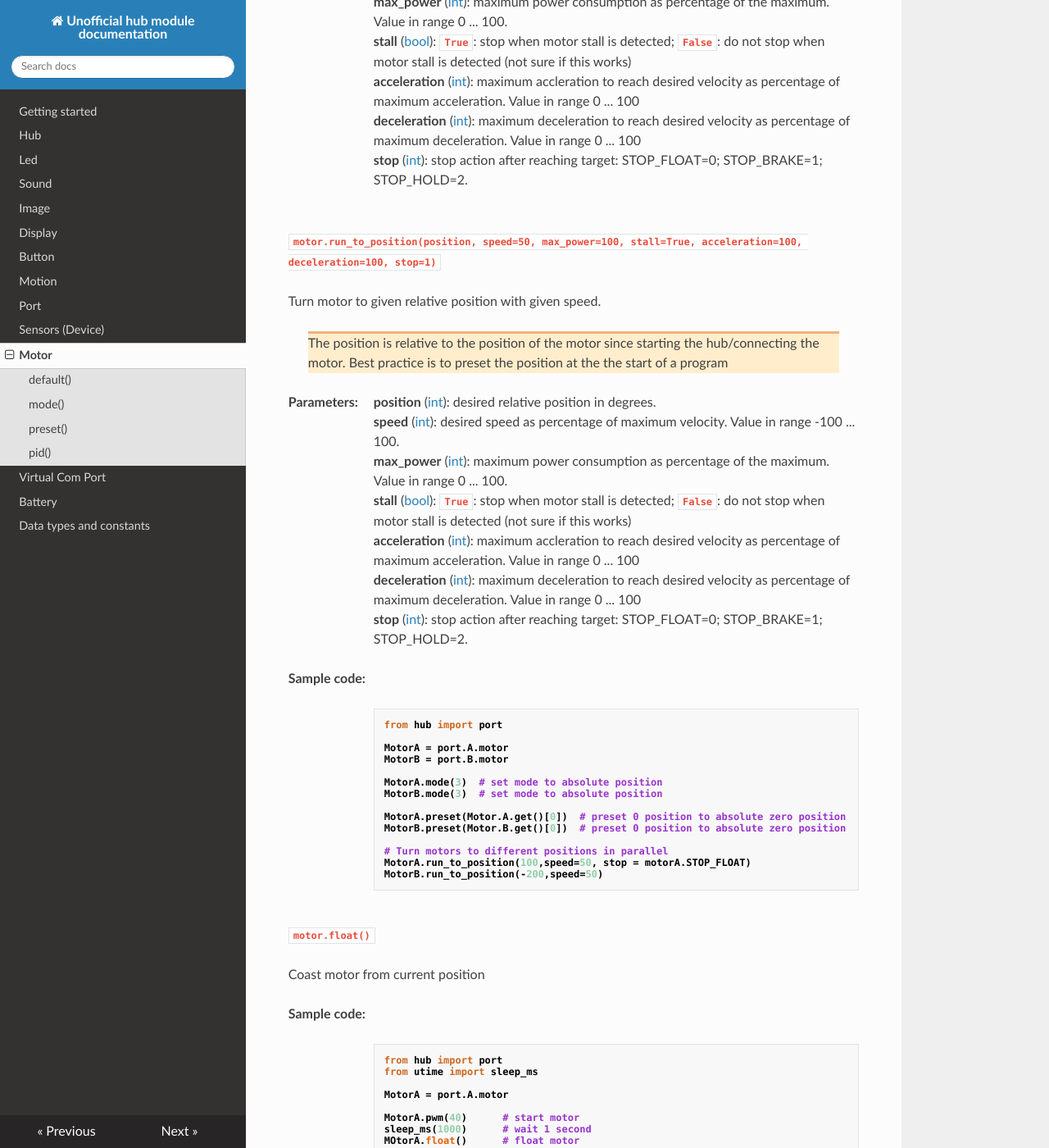
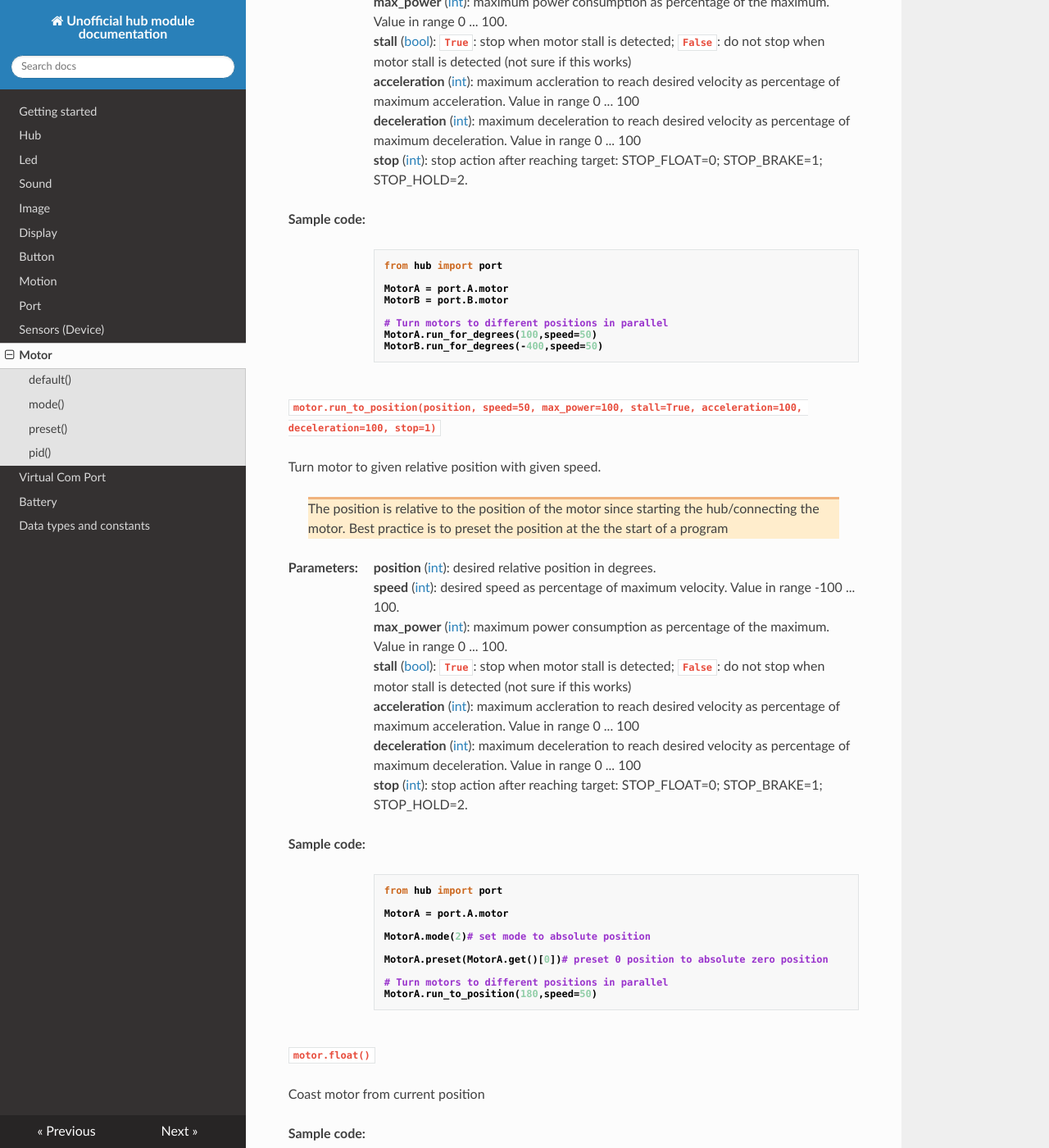
Before and after one commit to NStrijbosch/hub-module-notes, an MkDocs documentation site: the page built from docs/motors.md, in a window 1280 px wide and 1400 px high, scrolled down 5061 px. Shown: the whole window at 82% size. Built offline with MkDocs 1.6.1, drawn with Linux system fonts in a browser that asks for light colours; nearby versions of some CDN libraries; some of the changed text lies outside the part shown.

Commit message:
tested motors

````diff
--- a/docs/motors.md
+++ b/docs/motors.md
@@ -23,21 +23,21 @@
 
 __Returns:__
 
-*  current default settings. Only if no parameters are given.
+*  [dictionary](data_types.md#dictionary): list of current default motor settings
 
 __Sample code:__
 
 ``` python
 from hub import port
 
-MotorA = hub.port.A.motor
+MotorA = port.A.motor
 
 MotorA.default(max_power = 50, stop = 2) #set max power to 50 and stop action to hold
 print("default settings: " + str(MotorA.default()))
 ```
 
 ``` python
->>> TODO: add result
+>>> default settings: {'pid': (0, 0, 0), 'max_power': 50, 'speed': 0, 'stall': True, 'deceleration': 150, 'stop': 2, 'callback': None, 'acceleration': 100}
 ```
 
 ---
@@ -156,8 +156,8 @@
 ```
 
 ``` python
->>> Absolute position: -20
->>> Speed : 0 Relative position: 0
+>>> Absolute position: -2
+>>> Speed : 0 Relative position: 100
 ```
 
 # Actions
@@ -181,9 +181,9 @@
 
 MotorA = port.A.motor
 
-MotorA.pwm(40)      # start motor
-sleep_ms(1000)      # wait 1 second
-MOtorA.pwm(0)       # stop motor
+MotorA.pwm(40)    # start motor
+sleep_ms(1000)    # wait 1 second
+MotorA.pwm(0)     # stop motor
 ```
 
 ## run_at_speed()
@@ -256,6 +256,18 @@
 *  __deceleration__ ([int](data_types.md#int)): maximum deceleration to reach desired velocity as percentage of maximum deceleration. Value in range 0 ... 100
 *  __stop__ ([int](data_types.md#int)): stop action after reaching target: STOP_FLOAT=0; STOP_BRAKE=1; STOP_HOLD=2.
 
+__Sample code:__
+```python
+from hub import port
+
+MotorA = port.A.motor
+MotorB = port.B.motor
+
+# Turn motors to different positions in parallel
+MotorA.run_for_degrees(100,speed=50)
+MotorB.run_for_degrees(-400,speed=50)
+```
+
 ## run_to_position()
 
 `motor.run_to_position(position, speed=50, max_power=100, stall=True, acceleration=100, deceleration=100, stop=1)`
@@ -280,17 +292,13 @@
 from hub import port
 
 MotorA = port.A.motor
-MotorB = port.B.motor
 
-MotorA.mode(3)  # set mode to absolute position
-MotorB.mode(3)  # set mode to absolute position
+MotorA.mode(2)# set mode to absolute position
 
-MotorA.preset(Motor.A.get()[0])  # preset 0 position to absolute zero position
-MotorB.preset(Motor.B.get()[0])  # preset 0 position to absolute zero position
+MotorA.preset(MotorA.get()[0])# preset 0 position to absolute zero position
 
 # Turn motors to different positions in parallel
-MotorA.run_to_position(100,speed=50, stop = motorA.STOP_FLOAT)
-MotorB.run_to_position(-200,speed=50)
+MotorA.run_to_position(180,speed=50)
 ```
 
 ## float()
@@ -309,7 +317,7 @@
 
 MotorA.pwm(40)      # start motor
 sleep_ms(1000)      # wait 1 second
-MOtorA.float()      # float motor
+MotorA.float()      # float motor
 ```
 
 ## brake()
@@ -345,11 +353,11 @@
 
 MotorA = port.A.motor
 
-MotorA.pwm(40)      # start motor
-sleep_ms(1000)      # wait 1 second
-MotorA.hold()       # actively hold position
-sleep_ms(10000)     # wait 10 second active resistance should be noticable
-MotorA.float()      # float motor
+MotorA.pwm(40)     # start motor
+sleep_ms(1000)     # wait 1 second
+MotorA.hold()      # actively hold position
+sleep_ms(10000)    # wait 10 second active resistance should be noticable
+MotorA.float()     # float motor
 ```
 
 ## pair()
````
Also changed, not shown: other parts of docs/motors.md (+4 -5 lines).
